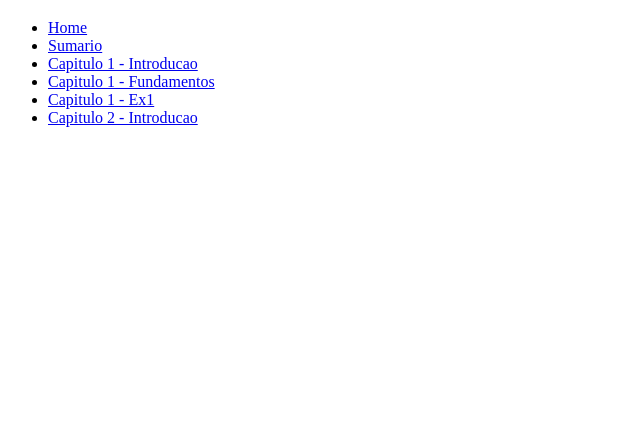
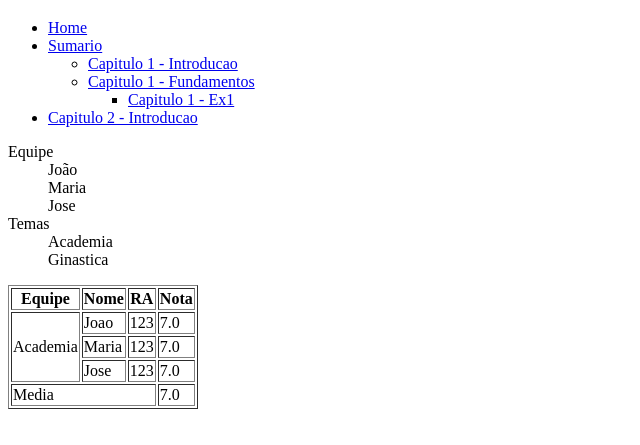
Before and after one commit to joaoronaldocunha/ARA0062-3001, a plain HTML site: page docs/curso/home.html in a window 1280 px wide. Shown: the part 61-506 px from the top of the page, without its empty margins (0-640 px from the left). Drawn offline with Linux system fonts and the light colour scheme.

```diff
--- a/docs/curso/home.html
+++ b/docs/curso/home.html
@@ -11,10 +11,62 @@
     <ul>
         <li><a href="#">Home</a></li>
         <li><a href="sumario.html">Sumario</a></li>
-        <li><a href="capitulo1/introducao.html">Capitulo 1 - Introducao</a></li>
-        <li><a href="https://joaoronaldocunha.github.io/ARA0062-3001/curso/capitulo1/fundamentos.html">Capitulo 1 - Fundamentos</a></li>
-        <li><a href="/ARA0062-3001/curso/capitulo1/exercicios/ex1.html">Capitulo 1 - Ex1</a></li>
+        <ul>
+            <li><a href="capitulo1/introducao.html">Capitulo 1 - Introducao</a></li>
+            <li><a href="https://joaoronaldocunha.github.io/ARA0062-3001/curso/capitulo1/fundamentos.html">Capitulo 1 - Fundamentos</a></li>
+            <ul>
+                <li><a href="/ARA0062-3001/curso/capitulo1/exercicios/ex1.html">Capitulo 1 - Ex1</a></li>
+            </ul>
+        </ul>
         <li><a href="capitulo2/introducao.html">Capitulo 2 - Introducao</a></li>
     </ul>
+
+    <dl>
+        <dt>Equipe</dt>
+        <dd>João</dd>
+        <dd>Maria</dd>
+        <dd>Jose</dd>
+
+        <dt>Temas</dt>
+        <dd>Academia</dd>
+        <dd>Ginastica</dd>
+    </dl>
+
+
+    <table border="1">
+        <thead>
+            <tr>
+                <th>Equipe</th>
+                <th>Nome</th>
+                <th>RA</th>
+                <th>Nota</th>
+            </tr>
+        </thead>
+        <tbody>
+            <tr>
+                <td rowspan="3">Academia</td>
+                <td>Joao</td>
+                <td>123</td>
+                <td>7.0</td>
+            </tr>
+            <tr>
+                <td>Maria</td>
+                <td>123</td>
+                <td>7.0</td>
+            </tr>
+            <tr>
+                <td>Jose</td>
+                <td>123</td>
+                <td>7.0</td>
+            </tr>
+        </tbody>
+        <tfoot>
+            <tr>
+                <td colspan="3">Media</td>
+                <td>7.0</td>
+            </tr>
+        </tfoot>
+    </table>
+
 </body>
 </html>
```
Also changed, not shown: docs/index.html (+79 -0 lines).
